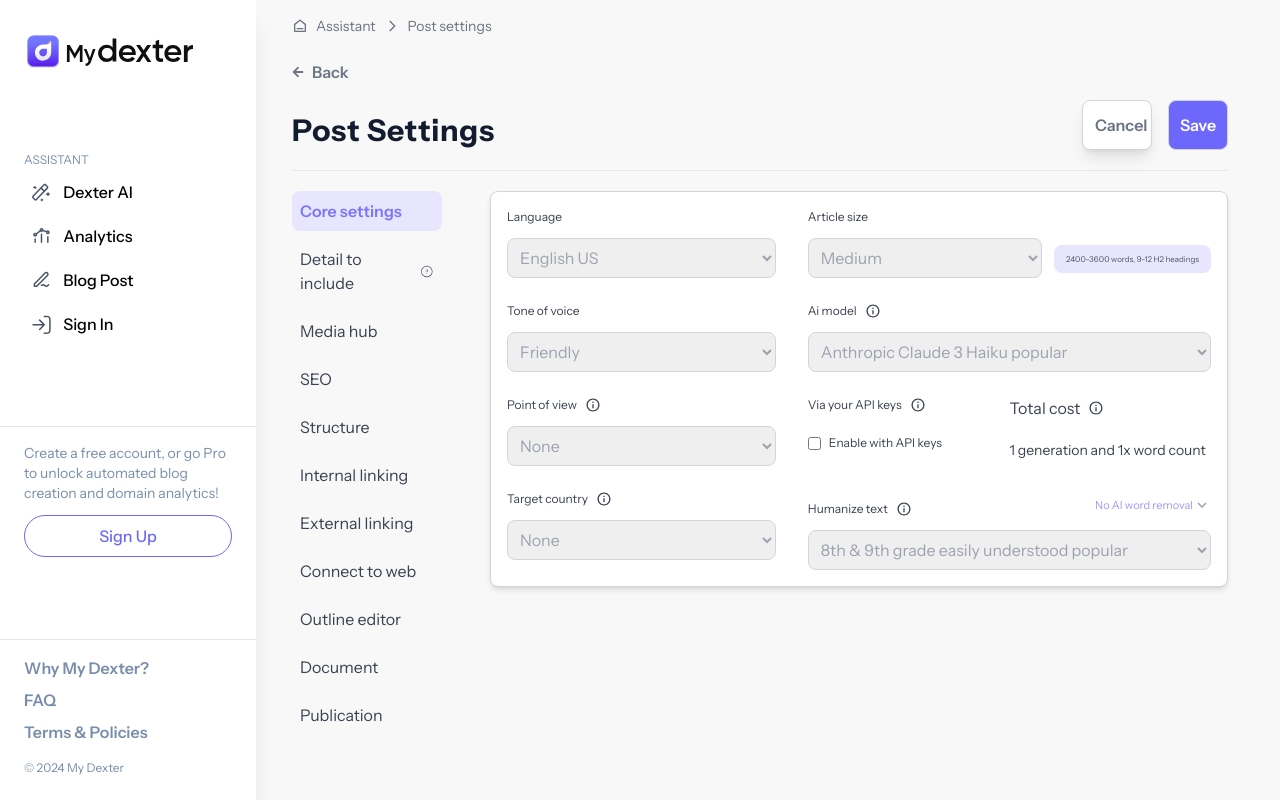
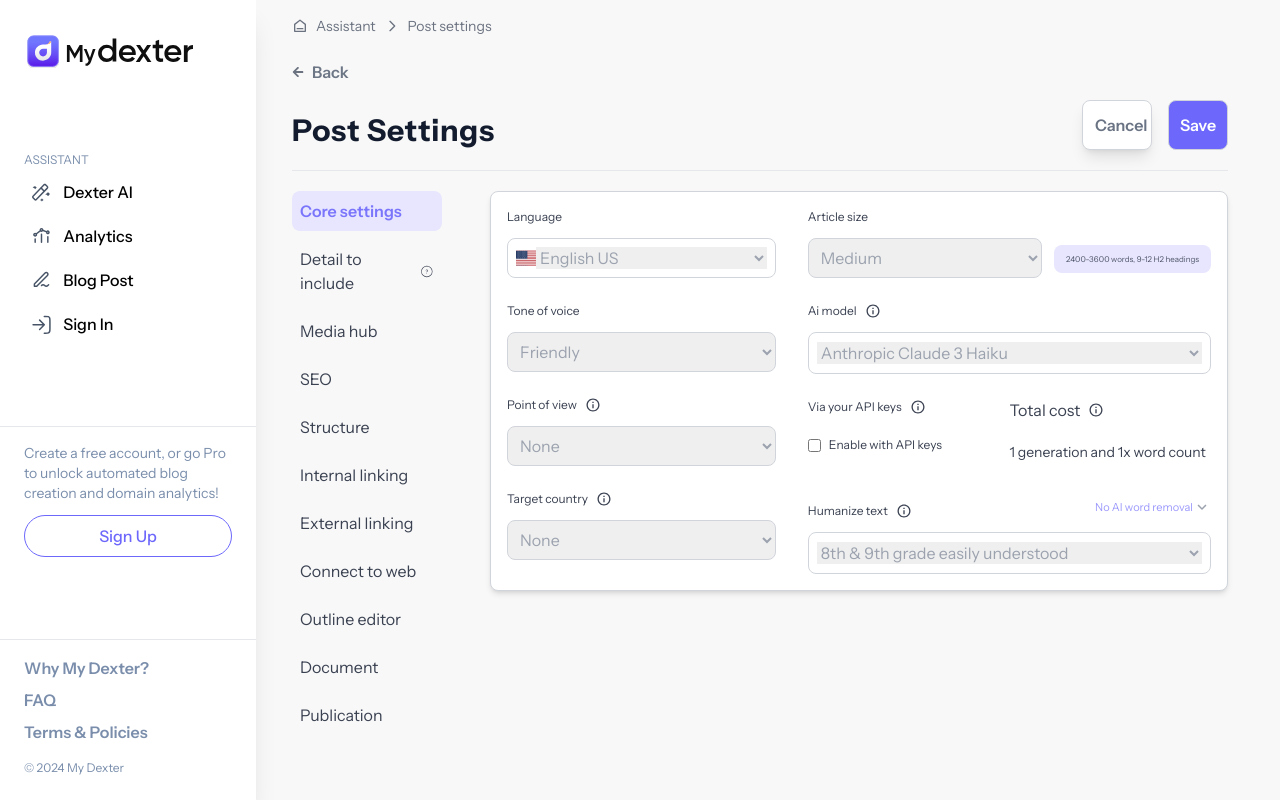
Before and after one commit to Fatty-dev/MyDexter, a React (Vite) app in the folder Dexter/: page /dashboard/blog-post/1/settings in a window 1280 px wide. Built offline with nearby package versions, Linux system fonts and the light colour scheme; what @tiptap/extension-color would draw is missing.

Commit message:
quick fix

```diff
--- a/Dexter/src/pages/Dashboard/BlogPost/postSettings/menus/CoreSettings.jsx
+++ b/Dexter/src/pages/Dashboard/BlogPost/postSettings/menus/CoreSettings.jsx
@@ -2,6 +2,7 @@ import { useFormContext } from "react-hook-form";
 import { Controller } from "react-hook-form";
 import { IoMdInformationCircleOutline } from "react-icons/io";
 import { MdOutlineKeyboardArrowDown } from "react-icons/md";
+import USFlag from "@/assets/US.svg"
 
 const CoreSettings = () => {
   const { control } = useFormContext();
@@ -15,12 +16,16 @@ const CoreSettings = () => {
           <div className="lg:w-[40%] space-y-6">
             <div className="flex flex-col gap-3">
               <label htmlFor="language" className="text-#545a67] flex items-center text-[12px] gap-2">Language</label>
+
                 <Controller
                   name="language"
                   control={control}
-                defaultValue="English US" // Initial value
+                  defaultValue="English US"
                   render={({ field }) => (
-                  <select {...field} id="language" className="w-full p-2 text-gray-400 border border-gray-300 rounded-lg outline-none focus:border-2 focus:border-gray-500">
+                    <div className="flex items-center w-full p-2 text-gray-400 border border-gray-300 rounded-lg ">
+                                          <img src={USFlag} alt="US flag" width = {20}  />
+
+                    <select {...field} id="language" className="w-full border-none outline-none bg-transaparent ">
                       <option value="" disabled>
                         Select an option
                       </option>
@@ -28,8 +33,10 @@ const CoreSettings = () => {
                       <option value="option 2">Option 2</option>
                       <option value="option 3">Option 3</option>
                     </select>
+                     </div>
                   )}
                 />
+
             </div>
 
           <div className="flex flex-col gap-3">
@@ -37,7 +44,7 @@ const CoreSettings = () => {
             <Controller
               name="tone"
               control={control}
-              defaultValue="Friendly" // Initial value
+              defaultValue="Friendly"
               render={({ field }) => (
                 <select {...field} id="tone" className="w-full p-2 text-gray-400 border border-gray-300 rounded-lg outline-none focus:border-2 focus:border-gray-500">
                   <option value="" disabled>
@@ -96,7 +103,7 @@ const CoreSettings = () => {
           {/* Second part */}
           <div className="lg:w-[60%] md:w-full space-y-6">
             <div className="flex items-center gap-3">
-              <div className="flex flex-col gap-3 lg:w-[60%] md:w-1/2">
+              <div className="flex flex-col gap-3 lg:w-[60%] md:w-1/2 max-md:w-1/2">
                 <label htmlFor="articleSize" className="text-#545a67] flex items-center text-[12px] gap-2"> Article size</label>
                 <Controller
                   name="articleSize"
@@ -115,7 +122,7 @@ const CoreSettings = () => {
                   )}
                 />
               </div>
-              <div className="bg-[#e7e6fe] md:px-0 md:py-2 max-md:p-2 lg:p-2 w-fit rounded-lg text-[8px] text-center mt-8 text-[#51576a]  lg:w-[40%] md:w-1/2 ">
+              <div className="bg-[#e7e6fe] md:px-0 md:py-2 max-md:p-2 lg:p-2 w-fit rounded-lg text-[8px] max-md:w-1/2 text-center mt-8 text-[#51576a]  lg:w-[40%] md:w-1/2 ">
                 <p className="">2400-3600 words, 9-12 H2 headings</p>
               </div>
             </div>
@@ -131,12 +138,13 @@ const CoreSettings = () => {
                   control={control}
                   defaultValue="Anthropic Claude 3 Haiku Popular"
                   render={({ field }) => (
-                    <select {...field} id="aiModel" className="w-full p-2 text-gray-400 border border-gray-300 rounded-lg outline-none focus:border-2 focus:border-gray-500">
+                    <div className="relative w-full p-2 text-gray-400 border border-gray-300 rounded-lg">
+                    <select {...field} id="aiModel" className="w-full border-none outline-none bg-transaparent ">
                       <option value="" disabled>
                         Select an option
                       </option>
-                      <option value="Anthropic Claude 3 Haiku Popular">
-                        Anthropic Claude 3 Haiku popular
+                      <option value="Anthropic Claude 3 Haiku">
+                        Anthropic Claude 3 Haiku
 
                       </option>
                       <option value="option 2">option 2</option>
@@ -144,13 +152,15 @@ const CoreSettings = () => {
                       <option value="option 4">option 4</option>
 
                     </select>
+                    <span className={`absolute left-[12.8rem] text-[#6d68fb] ${field.value === "Anthropic Claude 3 Haiku" ? "visible" : "invisible"}`} >Popular</span>
+                    </div>
                   )}
                 />
               </div>
 
 
             <div className="flex">
-              <div className="flex flex-col gap-5  lg:w-1/2 md:w-full max-md:w-full">
+              <div className="flex flex-col gap-5 lg:w-1/2 md:w-full max-md:w-full">
                 <div className="flex items-center gap-2 ">
                   <p className="text-#545a67] text-[12px]">
                     Via your API keys
@@ -171,7 +181,7 @@ const CoreSettings = () => {
                   </div>
                 </div>
               </div>
-              <div  className="flex flex-col gap-5  lg:w-1/2 md:w-full max-md:w-full">
+              <div  className="flex flex-col gap-5 lg:w-1/2 md:w-full max-md:w-full">
                 <div className="flex items-center gap-2">
                   <p>
                     Total cost
@@ -190,19 +200,22 @@ const CoreSettings = () => {
                 <Controller
                   name="humanize"
                   control={control}
-                  defaultValue="8th & 9th grade eaily understood Popular"
+                  defaultValue="8th & 9th grade eaily understood"
                   render={({ field }) => (
-                    <select {...field} id="humanize" className="w-full p-2 text-gray-400 border border-gray-300 rounded-lg outline-none focus:border-2 focus:border-gray-500">
+                    <div className="relative w-full p-2 text-gray-400 border border-gray-300 rounded-lg">
+                    <select {...field} id="humanize" className="w-full border-none outline-none bg-transaparent ">
                       <option value="" disabled>
                         Select an option
                       </option>
-                      <option value="8th & 9th grade easily understood popular">
-                        8th & 9th grade easily understood popular
+                      <option value="8th & 9th grade easily understood">
+                        8th & 9th grade easily understood
                       </option>
                       <option value="option 2">option 2</option>
                       <option value="option 3">option 3</option>
                       <option value="option 3">option 4</option>
                     </select>
+                      <span className={`absolute left-[16.5rem] text-[#6d68fb] ${field.value === "8th & 9th grade easily understood" ? "visible" : "invisible"}`} >Popular</span>
+                      </div>
                   )}
                 />
               </div>
--- a/Dexter/src/pages/Dashboard/BlogPost/postSettings/menus/OutlineEditor.jsx
+++ b/Dexter/src/pages/Dashboard/BlogPost/postSettings/menus/OutlineEditor.jsx
@@ -1,7 +1,10 @@
 import { Controller, useFormState } from "react-hook-form";
 import backpack from "@/assets/backpack.svg";
+import { FaCheck } from "react-icons/fa";
+import { useState } from "react";
 
 const OutlineEditor = ({ formData }) => {
+  const [isChecked, setIsChecked] = useState(false);
   const lists = [
     {
       name: "Magic bag button",
@@ -20,6 +23,7 @@ const OutlineEditor = ({ formData }) => {
       desc: "The OUTLINE generation is powered by the GPT-4 128K Turbo model!",
     },
   ];
+
   const { control } = useFormState();
   return (
     <div className="lg:mt-2 md:mt-2 max-md:mt-10 md:mb-8 max-md:mb-8 flex flex-col gap-4 bg-white border border-gray-300 h-fit shadow-md rounded-lg p-4 lg:w-[84%] md:w-[84%] max-md:w-full ">
@@ -38,7 +42,7 @@ const OutlineEditor = ({ formData }) => {
               className="md:text-[11px] lg:text-[12px]  flex gap-1 lg:flex-row max-md:flex-col max-md:items-start md:flex-col md:items-start"
             >
               <div className="flex items-center gap-1">
-                <div className="w-1 h-1 bg-black mr-1"></div>
+                <div className="w-1 h-1 mr-1 bg-black"></div>
                 <h1 className="text-[#293142] font-semibold w-full">
                   {item.name}
                   <span>:</span>
@@ -54,17 +58,30 @@ const OutlineEditor = ({ formData }) => {
           <form>
             <div className="flex items-start gap-2 text-[#8681fc] text-sm">
               <Controller
-                name="enable-editor"
+                name="enableEditor"
                 control={control}
                 defaultValue={false}
                 render={({ field }) => (
-                  <input
-                    type="checkbox"
-                    checked={field.value}
-                    name="enableEditor"
-                    id="enableEditor"
-                    {...field}
-                  />
+                  <div>
+                    <span
+                      {...field}
+                      onClick={() => {
+                        setIsChecked(!isChecked);
+                        field.onChange(!field.value);
+                      }}
+                      className={`${
+                        isChecked
+                          ? "bg-[#8f8bfc]"
+                          : "bg-transparent border border-[#8f8bfc] "
+                      } cursor-pointer text-[9px] flex justify-center items-center w-5 h-5 rounded-[5px] p-1`}
+                    >
+                      <FaCheck
+                        className={`text-white ${
+                          isChecked ? "block" : "hidden"
+                        } `}
+                      />
+                    </span>
+                  </div>
                 )}
               />
               <label htmlFor="enableEditor" className="text-[12px] ">
@@ -79,10 +96,7 @@ const OutlineEditor = ({ formData }) => {
         <div className="flex lg:items-center max-md:gap-4 md:gap-4 lg:justify-between md:flex-col lg:flex-row max-md:flex-col">
           <div className="flex gap-8 mt-4 text-sm md:justify-between max-md:justify-between">
             <div className="text-[#8d8d95] flex flex-col gap-1">
-              <p>
-                Main keyword: None
-
-              </p>
+              <p>Main keyword: None</p>
               {/* {formData.keywords?.length === 0
                   ? "None"
                   : formData.keywords
```
Also changed, not shown: Dexter/src/assets/US.svg (added). Lines whose indentation alone changed are shown as unchanged.
